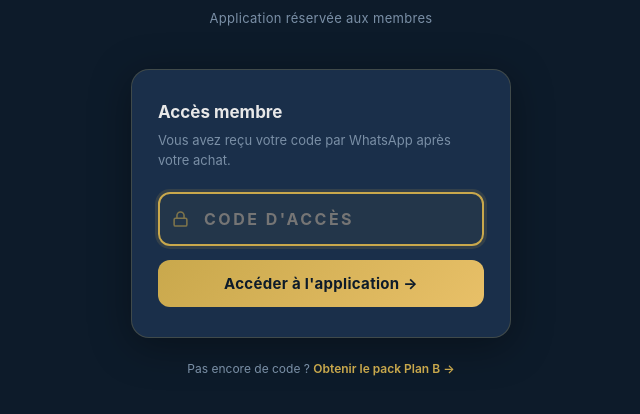
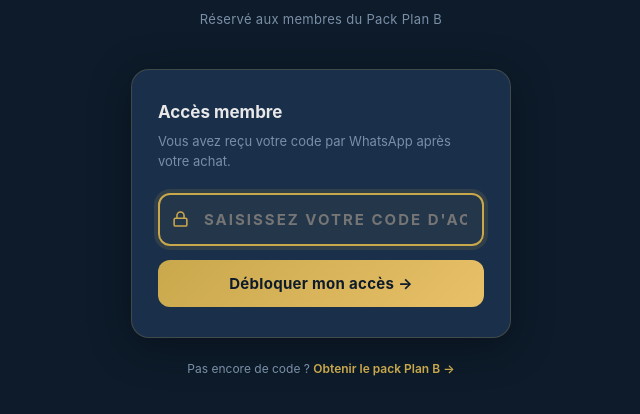
Before and after one commit to coachredo-app/plan-b-tracker, a plain HTML site: page PlanBRentable.html in a window 1280 px wide. Shown: the part 268-682 px from the top of the page, without its empty margins (319-959 px from the left). Drawn offline with Linux system fonts and the light colour scheme.

Commit message:
Polish access gate — micro-animations + copy UX
- Placeholder: 'Saisissez votre code d'accès' (naturel)
- CTA: 'Débloquer mon accès →' (psychologiquement fort)
- Subtitle: 'Réservé aux membres du Pack Plan B' (rappelle le produit)
- Card entrance: spring animation gateIn (cubic-bezier .22/.68/1.2)
- Button hover: lift translateY(-2px) + gold glow + brightness
- Input focus: glow 4px gold + icon brightens to full opacity
- Input unfocus: smooth reset border/shadow/bg

Co-Authored-By: Claude Sonnet 4.6 <noreply@anthropic.com>

```diff
--- a/PlanBRentable.html
+++ b/PlanBRentable.html
@@ -170,6 +170,12 @@ textarea{min-height:75px;line-height:1.5}
 /* ---- ANIM ---- */
 @keyframes fi{from{opacity:0;transform:translateY(6px)}to{opacity:1;transform:translateY(0)}}
 .content{animation:fi .25s ease}
+@keyframes gateIn{from{opacity:0;transform:translateY(18px)}to{opacity:1;transform:translateY(0)}}
+@keyframes goldPulse{0%{box-shadow:0 0 0 0 rgba(201,168,76,0.4)}70%{box-shadow:0 0 0 8px rgba(201,168,76,0)}100%{box-shadow:0 0 0 0 rgba(201,168,76,0)}}
+.gate-card{animation:gateIn .35s cubic-bezier(.22,.68,0,1.2)}
+.gate-btn{transition:transform .18s ease,box-shadow .18s ease,filter .18s ease}
+.gate-btn:hover{transform:translateY(-2px);box-shadow:0 6px 22px rgba(201,168,76,0.35);filter:brightness(1.07)}
+.gate-btn:active{transform:scale(.97) translateY(0)}
 
 /* ---- TOAST ---- */
 .toast{position:fixed;bottom:85px;left:50%;transform:translateX(-50%);background:var(--gold);color:var(--navy);padding:9px 20px;border-radius:20px;font-size:13px;font-weight:700;z-index:99;white-space:nowrap;animation:fi .2s ease;pointer-events:none}
@@ -509,30 +515,30 @@ function renderAccessGate(){
       <div style="text-align:center;margin-bottom:40px">
         <div style="width:66px;height:66px;border-radius:50%;background:linear-gradient(135deg,var(--gold) 0%,#a87c2a 100%);color:#000;font-weight:800;font-size:22px;display:flex;align-items:center;justify-content:center;margin:0 auto 14px;box-shadow:0 4px 24px rgba(201,168,76,0.35)">CR</div>
         <div style="font-size:25px;font-weight:800;color:var(--gold);font-family:'Cormorant Garamond',serif;letter-spacing:0.5px">Plan B Rentable</div>
-        <div style="font-size:13px;color:var(--muted);margin-top:6px;letter-spacing:0.3px">Application réservée aux membres</div>
+        <div style="font-size:13px;color:var(--muted);margin-top:6px;letter-spacing:0.3px">Réservé aux membres du Pack Plan B</div>
       </div>
 
       <!-- Card -->
-      <div style="background:var(--card);border:1px solid rgba(201,168,76,0.22);border-radius:18px;padding:30px 26px;box-shadow:0 8px 40px rgba(0,0,0,0.35)">
+      <div class="gate-card" style="background:var(--card);border:1px solid rgba(201,168,76,0.22);border-radius:18px;padding:30px 26px;box-shadow:0 8px 40px rgba(0,0,0,0.35)">
         <div style="font-size:17px;font-weight:700;margin-bottom:5px;color:var(--fg)">Accès membre</div>
         <div style="font-size:13px;color:var(--muted);margin-bottom:22px;line-height:1.55">Vous avez reçu votre code par WhatsApp après votre achat.</div>
 
         <!-- Input avec icône cadenas -->
         <div style="position:relative;margin-bottom:14px">
-          <svg style="position:absolute;left:14px;top:50%;transform:translateY(-50%);width:17px;height:17px;opacity:0.55;pointer-events:none" viewBox="0 0 24 24" fill="none" stroke="var(--gold)" stroke-width="2.2" stroke-linecap="round" stroke-linejoin="round">
+          <svg style="position:absolute;left:14px;top:50%;transform:translateY(-50%);width:17px;height:17px;opacity:0.55;pointer-events:none;transition:opacity .2s" viewBox="0 0 24 24" fill="none" stroke="var(--gold)" stroke-width="2.2" stroke-linecap="round" stroke-linejoin="round">
             <rect x="3" y="11" width="18" height="11" rx="2" ry="2"/><path d="M7 11V7a5 5 0 0 1 10 0v4"/>
           </svg>
           <input id="accessInput" type="text"
-            placeholder="Code d'accès"
-            style="width:100%;padding:15px 15px 15px 44px;border-radius:12px;border:2px solid rgba(201,168,76,0.4);background:rgba(255,255,255,0.04);color:var(--fg);font-size:16px;font-weight:700;letter-spacing:2.5px;text-transform:uppercase;box-sizing:border-box;outline:none;transition:border-color 0.2s,box-shadow 0.2s,background 0.2s;caret-color:var(--gold)"
-            oninput="this.value=this.value.toUpperCase();this.style.borderColor='var(--gold)';this.style.boxShadow='0 0 0 3px rgba(201,168,76,0.14)';this.style.background='rgba(201,168,76,0.05)'"
-            onfocus="this.style.borderColor='var(--gold)';this.style.boxShadow='0 0 0 3px rgba(201,168,76,0.14)';this.style.background='rgba(201,168,76,0.05)'"
-            onblur="if(!this.value){this.style.borderColor='rgba(201,168,76,0.4)';this.style.boxShadow='none';this.style.background='rgba(255,255,255,0.04)'}"
+            placeholder="Saisissez votre code d'accès"
+            style="width:100%;padding:15px 15px 15px 44px;border-radius:12px;border:2px solid rgba(201,168,76,0.35);background:rgba(255,255,255,0.04);color:var(--fg);font-size:15px;font-weight:700;letter-spacing:2px;text-transform:uppercase;box-sizing:border-box;outline:none;transition:border-color .22s,box-shadow .22s,background .22s;caret-color:var(--gold)"
+            oninput="this.value=this.value.toUpperCase();this.style.borderColor='var(--gold)';this.style.boxShadow='0 0 0 4px rgba(201,168,76,0.13)';this.style.background='rgba(201,168,76,0.05)'"
+            onfocus="this.style.borderColor='var(--gold)';this.style.boxShadow='0 0 0 4px rgba(201,168,76,0.13)';this.style.background='rgba(201,168,76,0.05)';this.previousElementSibling.style.opacity='1'"
+            onblur="if(!this.value){this.style.borderColor='rgba(201,168,76,0.35)';this.style.boxShadow='none';this.style.background='rgba(255,255,255,0.04)'};this.previousElementSibling.style.opacity='0.55'"
             onkeydown="if(event.key==='Enter')submitCode()">
         </div>
 
-        <button class="btn btn-gold" style="width:100%;padding:14px;font-size:15px;font-weight:700;border-radius:12px;letter-spacing:0.3px" onclick="submitCode()">
-          Accéder à l'application →
+        <button class="btn btn-gold gate-btn" style="width:100%;padding:14px;font-size:15px;font-weight:700;border-radius:12px;letter-spacing:0.3px" onclick="submitCode()">
+          Débloquer mon accès →
         </button>
         <div id="accessError" style="display:none;margin-top:12px;font-size:12.5px;color:var(--err);text-align:center;font-weight:500"></div>
       </div>
```
